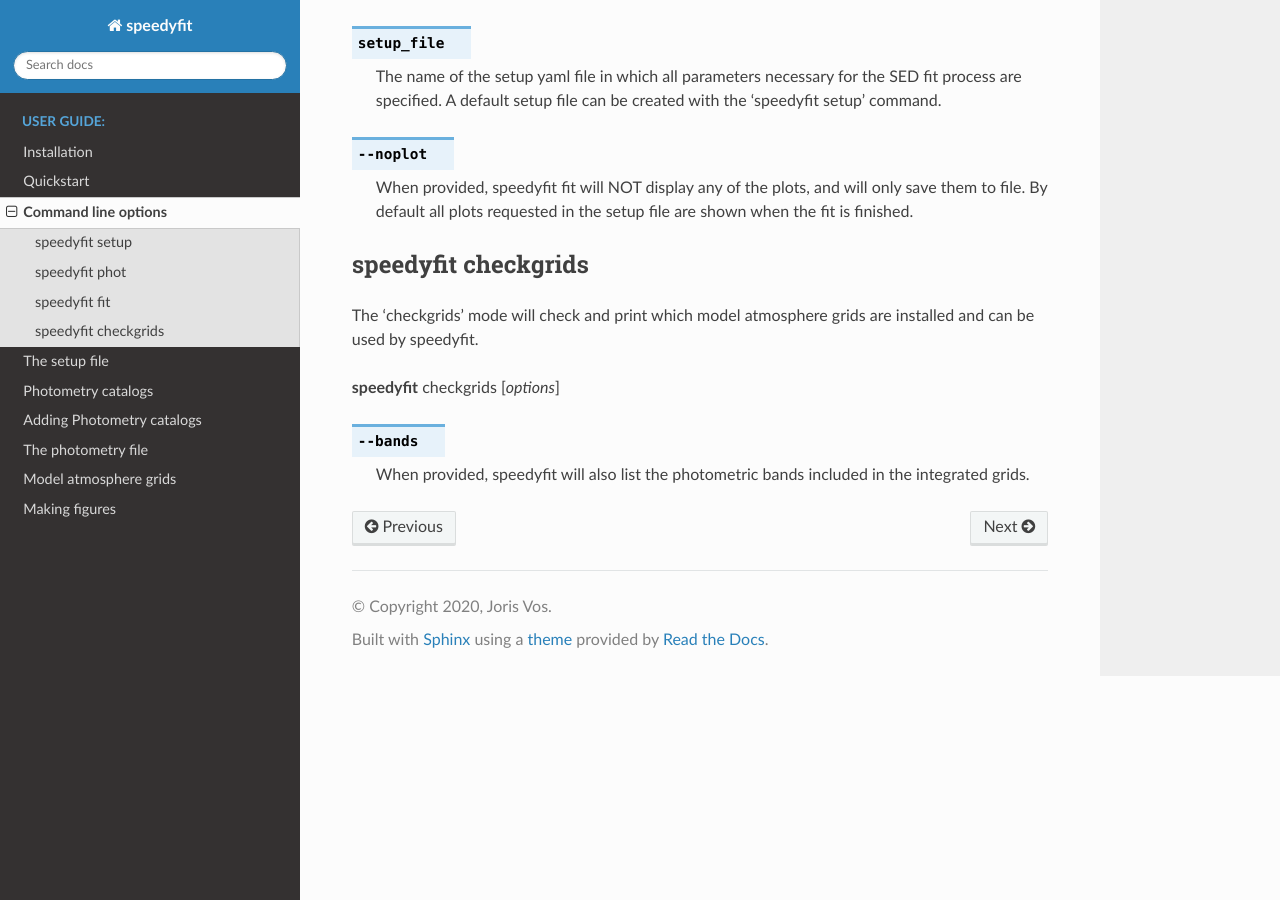
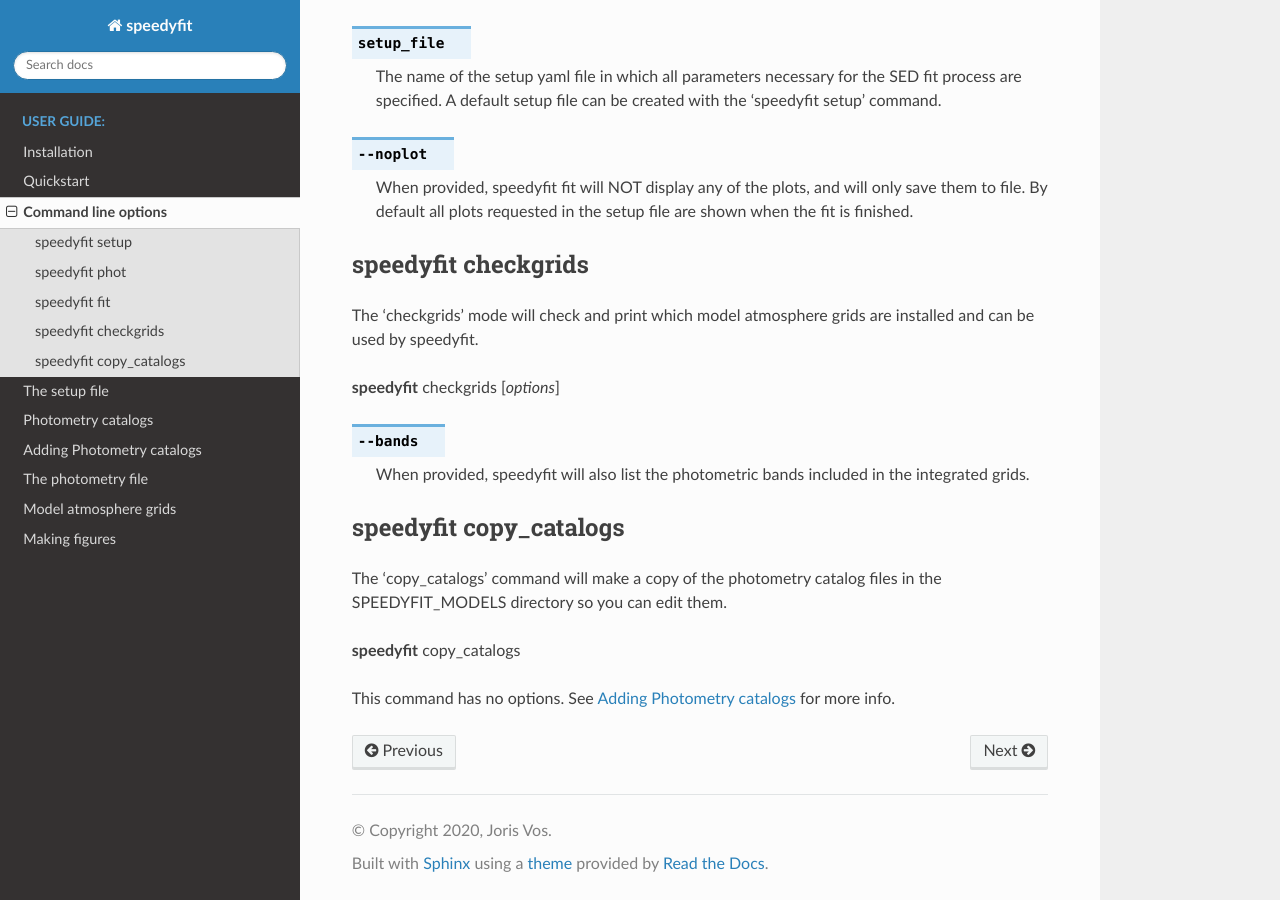
Before and after one commit to vosjo/speedyfit, a Sphinx documentation site: the page built from docs/userguide/command_line.rst, in a window 1280 px wide and 900 px high, scrolled down 2109 px. Built offline with Sphinx 7.4.7 and the Read the Docs theme 2.0.0, drawn with Linux system fonts in a browser that asks for light colours.

Commit message:
Docs: Added the copy_catalogs command to the command line usage page.

```diff
--- a/docs/userguide/command_line.rst
+++ b/docs/userguide/command_line.rst
@@ -116,3 +116,13 @@ The 'checkgrids' mode will check and print which model atmosphere grids are inst
 .. option:: --bands
 
     When provided, speedyfit will also list the photometric bands included in the integrated grids.
+
+speedyfit copy_catalogs
+-----------------------
+
+The 'copy_catalogs' command will make a copy of the photometry catalog files in the SPEEDYFIT_MODELS directory so you
+can edit them.
+
+**speedyfit** copy_catalogs
+
+This command has no options. See :doc:`add_photometry_catalogs` for more info.
```
